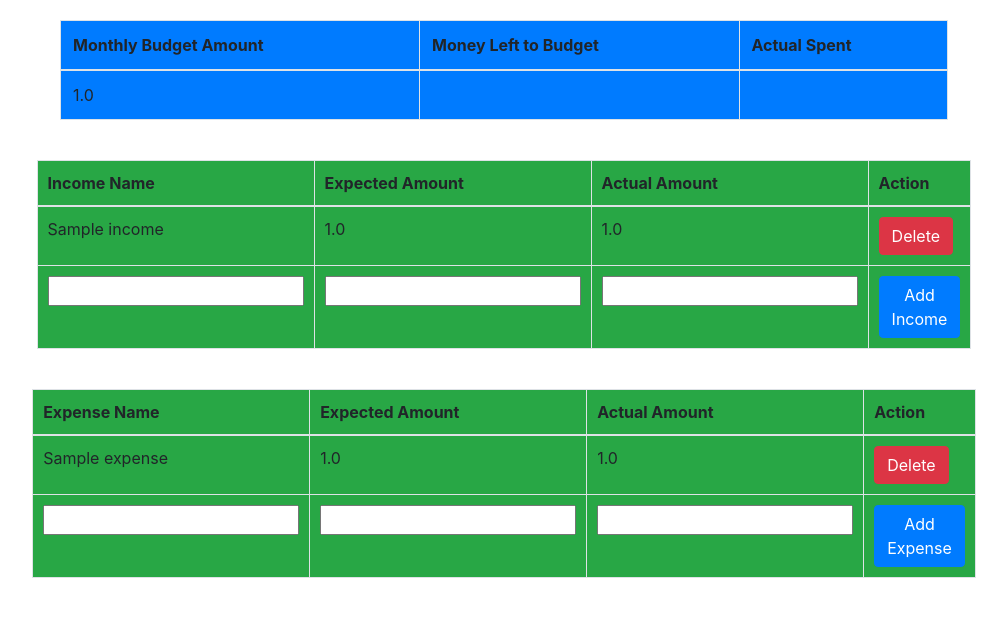
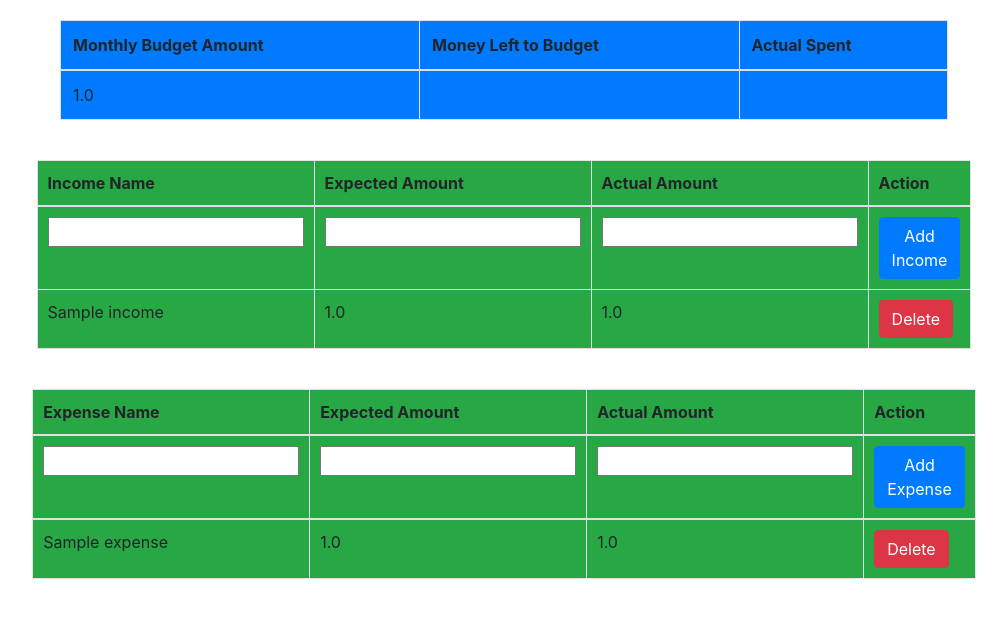
Before and after one commit to austinkodom/flask_budgeting_app, a Flask app: page / in a window 1280 px wide. Shown: the part 56-674 px from the top of the page, without its empty margins (136-1143 px from the left). Run offline with Flask 3, Linux system fonts and the light colour scheme; a user stored in the database is signed in; tables that the repository leaves empty hold one stand-in row (values such as "Sample post"); some libraries are stand-ins or nearby versions.

Commit message:
Moved form to the top of the table
Moved the form to the top of the tables from the bottom.

```diff
--- a/website/templates/base.html
+++ b/website/templates/base.html
@@ -64,7 +64,7 @@
       {% endwith %}
 
       <div class="container">
-        {% block content%}
+        {% block content %}
 
         {% endblock %}
       </div>
--- a/website/templates/home.html
+++ b/website/templates/home.html
@@ -1,7 +1,7 @@
 {% extends "base.html" %}
 {% block title %}Home{% endblock %}
 
-{% block content%}
+{% block content %}
 
 <style>
     #incomeTable th, #incomeTable td {
@@ -62,6 +62,14 @@
     </thead>
 
     <tbody>
+            <tr>
+                <form method="POST">
+                    <td class="bg-success"><input type="text" id="incomeName" name="incomeName" required></td>
+                    <td class="bg-success"><input type="number" id="expectedIncome" name="expectedIncome" required></td>
+                    <td class="bg-success"><input type="number" id="actualIncome" name="actualIncome" required></td>
+                    <td class="bg-success"><button type="submit" class="btn btn-primary">Add Income</button></td>
+                </form>
+            </tr>
         {% for income in user.incomes %}
         <tr>
             <td class="bg-success">{{ income.income_name }}</td>
@@ -72,17 +80,6 @@
         </tr>
         {% endfor %}
     </tbody>
-
-    <tfoot>
-        <tr>
-            <form method="POST">
-                <td class="bg-success"><input type="text" id="incomeName" name="incomeName" required></td>
-                <td class="bg-success"><input type="number" id="expectedIncome" name="expectedIncome" required></td>
-                <td class="bg-success"><input type="number" id="actualIncome" name="actualIncome" required></td>
-                <td class="bg-success"><button type="submit" class="btn btn-primary">Add Income</button></td>
-            </form>
-        </tr>
-    </tfoot>
 </table>
 </div>
 
@@ -96,7 +93,14 @@
                 <th class="bg-success">Action</th>
             </tr>
         </thead>
-
+        <tr>
+            <form method="POST">
+                <td class="bg-success"><input type="text" id="expenseName" name="expenseName" required></td>
+                <td class="bg-success"><input type="number" id="expectedExpense" name="expectedExpense" required></td>
+                <td class="bg-success"><input type="number" id="actualExpense" name="actualExpense" required></td>
+                <td class="bg-success"><button type="submit" class="btn btn-primary">Add Expense</button></td>
+            </form>
+        </tr>
         <tbody>
             {% for expense in user.expenses %}
             <tr>
@@ -104,21 +108,11 @@
                 <td class="bg-success">{{ expense.expected_expense }}</td>
                 <td class="bg-success">{{ expense.actual_expense }}</td>
                 <td class="bg-success">
-                <button type="button" class="btn btn-danger" onClick="deleteExpense({{ expense.id }})">Delete</button></td>
+                    <button type="button" class="btn btn-danger" onClick="deleteExpense({{ expense.id }})">Delete</button>
+                </td>
             </tr>
             {% endfor %}
         </tbody>
-
-        <tfoot>
-            <tr>
-                <form method="POST">
-                    <td class="bg-success"><input type="text" id="expenseName" name="expenseName" required></td>
-                    <td class="bg-success"><input type="number" id="expectedExpense" name="expectedExpense" required></td>
-                    <td class="bg-success"><input type="number" id="actualExpense" name="actualExpense" required></td>
-                    <td class="bg-success"><button type="submit" class="btn btn-primary">Add Expense</button></td>
-                </form>
-            </tr>
-        </tfoot>
     </table>
-    </div>
+</div>
 {% endblock %}
```
Also changed, not shown: instance/database.db.
